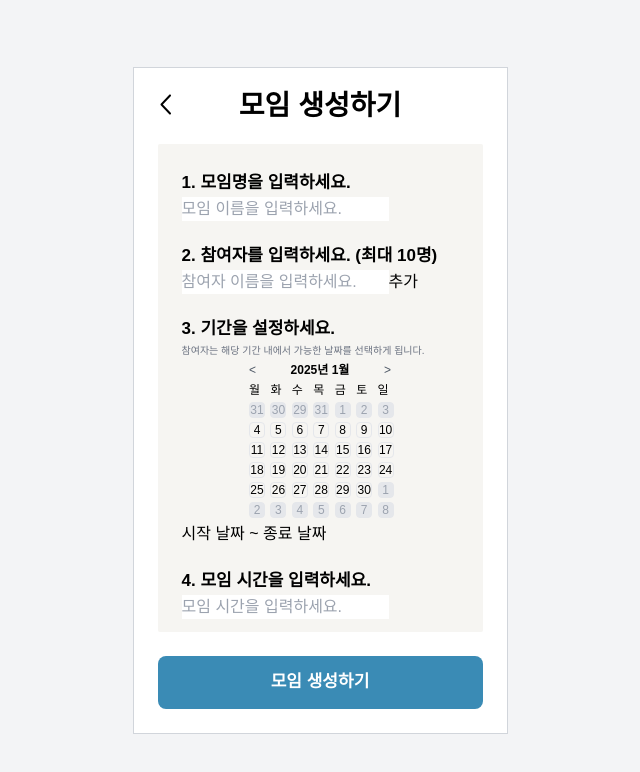
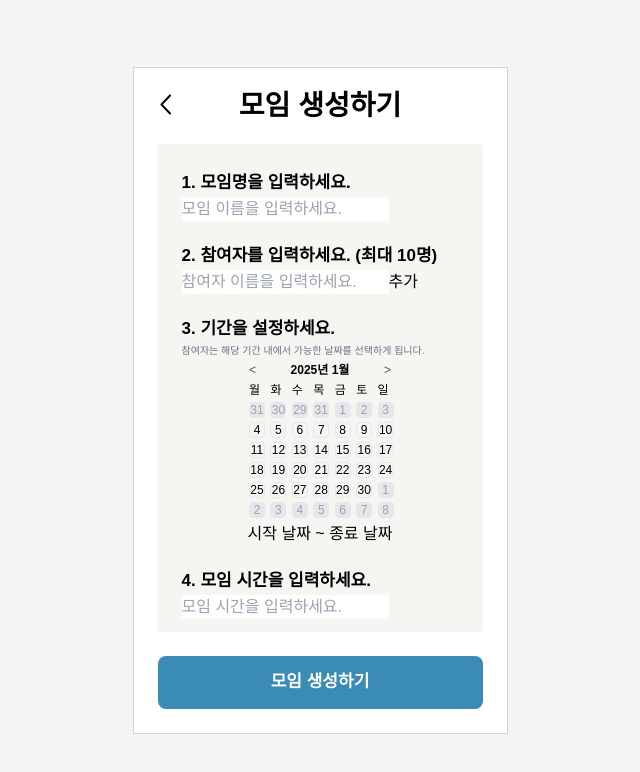
Before and after one commit to kimsuns/catchdate, a Next.js app: page /moimCreate in a window 1280 px wide. Shown: the top 772 px of the page, without its empty margins (320-960 px from the left). Built offline with nearby package versions, Linux system fonts and the light colour scheme.

Commit message:
[#5] feat : add startDate & endDate of moimDate

```diff
--- a/app/moimCreate/page.tsx
+++ b/app/moimCreate/page.tsx
@@ -9,19 +9,14 @@ import { MoimDataType, MoimMemberType } from "../type/type";
 import { useRouter } from "next/navigation";
 import Calendar from "../components/Calendar/Calendar";
 
-interface RangeDate {
-  startDate: Date | null;
-  endDate: Date | null;
-}
-
 export default function MoimCreate() {
   const router = useRouter();
   const [moimData, setMoimData] = useState<MoimDataType>({
     title: "",
     status: "",
     members: [],
-    startDate: new Date(),
-    endDate: new Date(20241226),
+    startDate: null,
+    endDate: null,
     time: "",
     pickDate: [],
     top3: [],
@@ -29,10 +24,6 @@ export default function MoimCreate() {
 
   const [membersArray, setMembersArray] = useState<string[]>([]);
   const [memberName, setMemberName] = useState<string>("");
-  const [rangeDate, setRangeDate] = useState<RangeDate>({
-    startDate: null,
-    endDate: null,
-  });
 
   const [validData, setValidData] = useState({
     title: "",
@@ -70,22 +61,21 @@ export default function MoimCreate() {
     const secondDay = dates[1];
     console.log("선택한 날짜", dates);
     if (dates.length <= 1) {
-      setRangeDate({
+      setMoimData({
+        ...moimData,
         startDate: firstDay,
         endDate: null,
       });
     }
     if (dates.length >= 2) {
-      setRangeDate((prev: RangeDate): RangeDate => {
+      setMoimData((prev: MoimDataType): MoimDataType => {
         if (firstDay < secondDay) {
-          return { startDate: firstDay, endDate: secondDay };
+          return { ...prev, startDate: firstDay, endDate: secondDay };
         } else {
-          return { startDate: secondDay, endDate: firstDay };
+          return { ...prev, startDate: secondDay, endDate: firstDay };
         }
       });
     }
-
-    console.log("현재 범위 데이터", rangeDate);
   };
 
   const handleInputChange = (e: React.ChangeEvent<HTMLInputElement>) => {
@@ -261,13 +251,13 @@ export default function MoimCreate() {
             range={true}
           />
           <div className="text-[12px] text-red-500">{validData.date}</div>
-          <div>
-            {rangeDate.startDate
-              ? rangeDate.startDate.toLocaleDateString()
+          <div className="text-center">
+            {moimData.startDate
+              ? moimData.startDate.toLocaleDateString()
               : "시작 날짜"}{" "}
             ~{" "}
-            {rangeDate.endDate
-              ? rangeDate.endDate.toLocaleDateString()
+            {moimData.endDate
+              ? moimData.endDate.toLocaleDateString()
               : "종료 날짜"}
           </div>
         </section>
--- a/app/moimSelectdate/page.tsx
+++ b/app/moimSelectdate/page.tsx
@@ -11,6 +11,9 @@ import { MoimMemberType } from "../type/type";
 
 // 내용 꽉 찬 예시시
 // 6777f0c59fe275be55856418
+
+// 날짜 생성
+//677df17429403c63c51d695b
 
 export default function MoimSelectDate() {
   const [moimData, setMoimData] = useState({
--- a/app/type/type.ts
+++ b/app/type/type.ts
@@ -2,8 +2,8 @@ export interface MoimDataType {
   title: string;
   status: string;
   members: MoimMemberType[];
-  startDate: Date;
-  endDate: Date;
+  startDate: Date | null;
+  endDate: Date | null;
   time: string;
   pickDate: Date[];
   top3: Date[];
```
